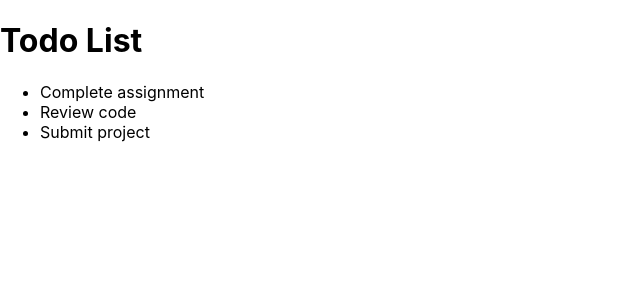
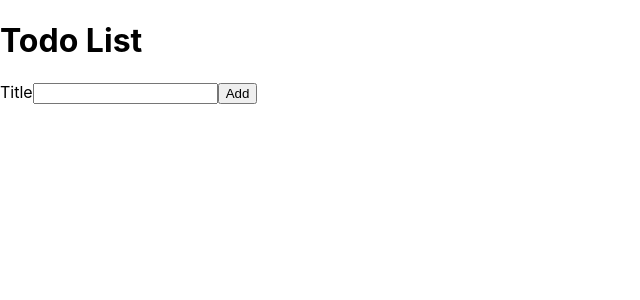
Before and after one commit to Samelo01/react-todo, a React (Create React App) app: page / in a window 1280 px wide. Shown: the top 300 px of the page, without its empty margins (0-640 px from the left). Built offline with nearby package versions, Linux system fonts and the light colour scheme.

Commit message:
Added TodoList and AddTodoForm components and updated App.js

```diff
--- /dev/null
+++ b/src/AddTodoForm.js
@@ -0,0 +1,28 @@
+import React, { useState } from 'react';
+
+const AddTodoForm = ({ addTodo }) => {
+  const [title, setTitle] = useState('');
+
+  const handleSubmit = (e) => {
+    e.preventDefault();
+    if (title.trim()) {
+      addTodo(title);
+      setTitle('');
+    }
+  };
+
+  return (
+    <form onSubmit={handleSubmit}>
+      <label htmlFor="todoTitle">Title</label>
+      <input
+        id="todoTitle"
+        type="text"
+        value={title}
+        onChange={(e) => setTitle(e.target.value)}
+      />
+      <button type="submit">Add</button>
+    </form>
+  );
+};
+
+export default AddTodoForm;
--- a/src/App.js
+++ b/src/App.js
@@ -1,21 +1,22 @@
-import * as React from 'react';
+import React, { useState } from 'react';
+import TodoList from './TodoList';
+import AddTodoForm from './AddTodoForm';
 
-const todoList = [
-  { id: 1, title: "Complete assignment" },
-  { id: 2, title: "Review code" },
-  { id: 3, title: "Submit project" }
-];
+const App = () => {
+  const [todoList, setTodoList] = useState([]);  // State to hold todos
 
-function App() {
+  const addTodo = (title) => {
+    const newTodo = { title, id: Date.now() };
+    setTodoList([...todoList, newTodo]);  // Update todoList state
+  };
+
   return (
     <div>
       <h1>Todo List</h1>
-      <ul>
-        {todoList.map(todo => (
-          <li key={todo.id}>{todo.title}</li>
-        ))}
-      </ul>
+      <AddTodoForm addTodo={addTodo} />
+      <TodoList todoList={todoList} />
     </div>
   );
-}
+};
+
 export default App;
--- /dev/null
+++ b/src/TodoList.jsx
@@ -0,0 +1,13 @@
+import React from 'react';
+
+const TodoList = ({ todoList }) => {
+  return (
+    <ul>
+      {todoList.map((todo) => (
+        <li key={todo.id}>{todo.title}</li>
+      ))}
+    </ul>
+  );
+};
+
+export default TodoList;
```
